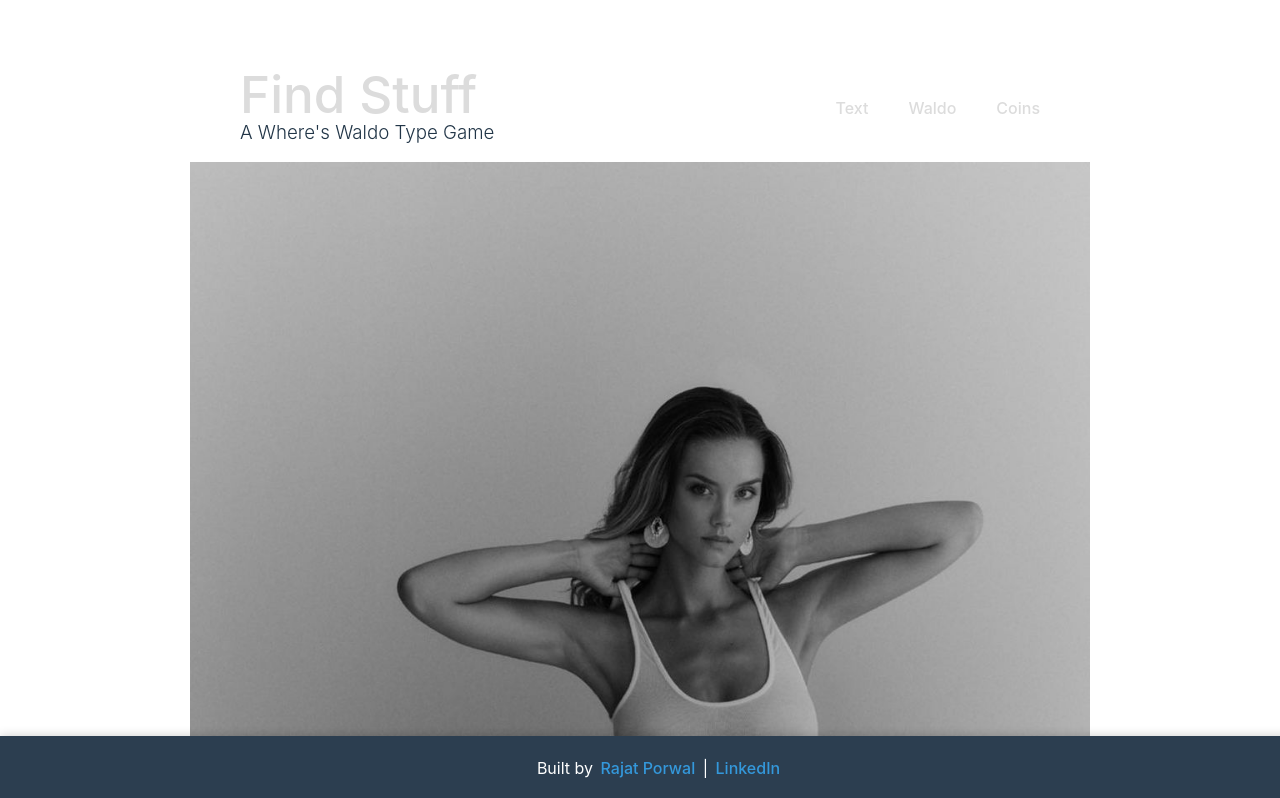
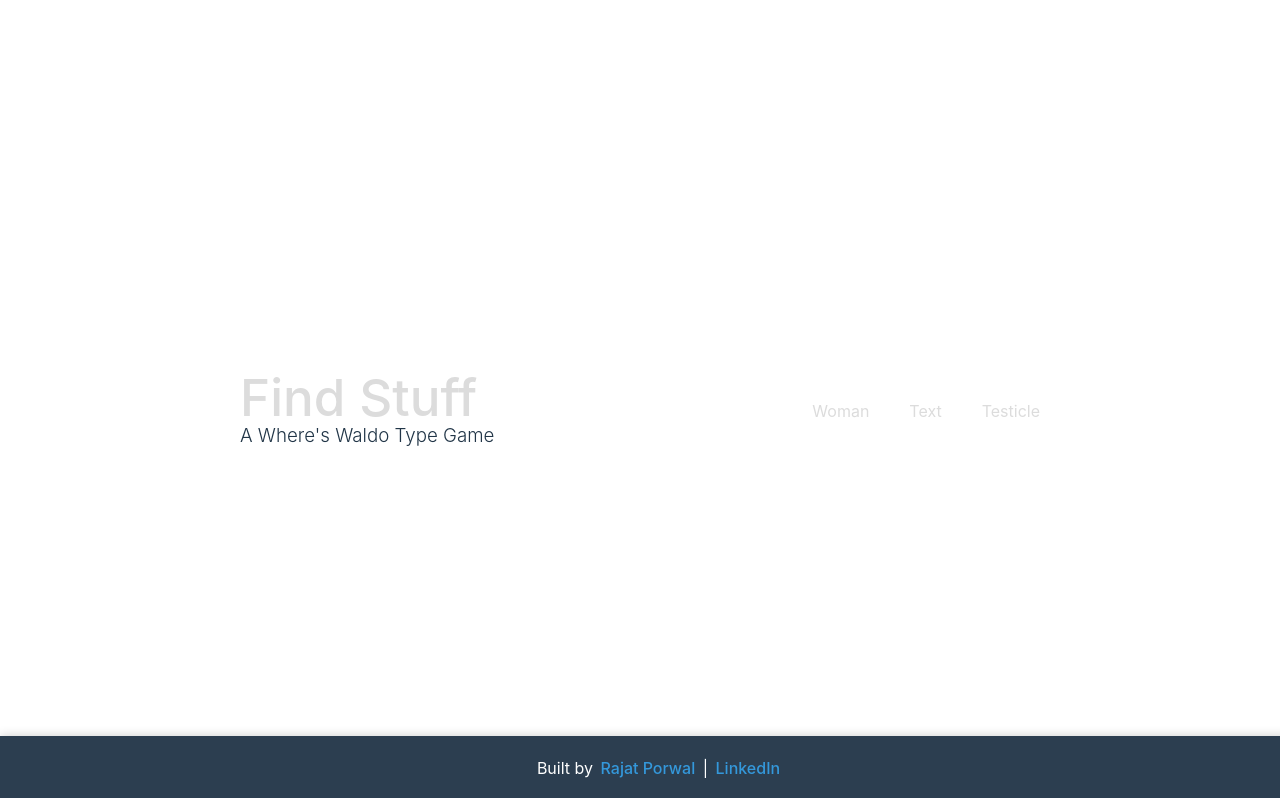
Before and after one commit to rajat-porwal/Where-s-Waldo-A-photo-tagginf-App-, a React (Vite) app: page / in a window 1280 px wide. Shown: the top 798 px of the page. Built offline with nearby package versions, Linux system fonts and the light colour scheme.

Commit message:
Refactored so all necessary data is in App.js

```diff
--- a/src/App.css
+++ b/src/App.css
@@ -72,6 +72,7 @@
   padding-left: 40px;
 }
 
-#navbar * a{
+#navbar * span, #navbar * a {
   color: gainsboro !important;
+  cursor: pointer;
 }
--- a/src/App.jsx
+++ b/src/App.jsx
@@ -1,14 +1,61 @@
+import './App.css';
+import { useState } from 'react';
 import Top from './components/Top';
 import Bottom from './components/Bottom';
 import Puzzle from './components/Puzzle';
-import './App.css';
+import puzzle1 from './assets/pic1.jpg';
+import puzzle2 from './assets/pic2.jpg';
+import testPuzzle from './assets/react.svg';
 
+const gameData = [
+  {
+    image: puzzle1,
+    gameName: "woman",
+    goalNames: {
+      goalOne: "eyes",
+      goalTwo: "elbows",
+      goalThree: "hair",
+    },
+  },
+  {
+    image: puzzle2,
+    gameName: "text",
+    goalNames: {
+      goalOne: "tildea",
+      goalTwo: "uppercaseT",
+      goalThree: "sharpS",
+    }
+  },
+  {
+    image: testPuzzle,
+    gameName: "testicle",
+    goalNames:{
+      goalOne: "testicle",
+      goalTwo: "boobies",
+      goalThree: "ass",
+    }
+  }
+];
+
+const listOfLinks = gameData.map( elem => {
+  return(elem.gameName);
+})
 function App() {
+  const [game, setGame] = useState('default');
 
   return(
     <>
-      <Top />
-      <Puzzle />
+      <Top game_names={listOfLinks} game_picker={setGame} />
+      {gameData.map( (elem, index)=> {
+        if (game === elem.gameName) {
+          return(
+            <Puzzle pic={elem.image} goalNames={elem.goalNames} key={index} />
+          );
+        }
+      })}
+      {/* <Puzzle pic={gameData[0].image} goalNames={gameData[0].goalNames} /> */}
+      {/* <Puzzle pic={gameData[1].image} goalNames={gameData[1].goalNames} /> */}
+      {/* <Puzzle pic={gameData[2].image} goalNames={gameData[2].goalNames} /> */}
       <Bottom />
     </>
   )
--- a/src/components/Puzzle.jsx
+++ b/src/components/Puzzle.jsx
@@ -1,4 +1,3 @@
-import pic from '../assets/pic1.jpg';
 import { useState, useEffect, useRef } from 'react';
 
 const CharacterSelectionModal = (props) => {
@@ -37,18 +36,28 @@ const CharacterSelectionModal = (props) => {
     document.addEventListener("keydown", handleKeydown);
   });
 
+  const goalNames = {...props.goal_names};
+
+  const sendMe = {
+    nameOne: goalNames.goalOne,
+    nameTwo: goalNames.goalTwo,
+    nameThree: goalNames.goalThree,
+    sendOne: function() { console.log(JSON.stringify({ name: sendMe.nameOne, loc: [imageX, imageY]})) },
+    sendTwo: function() { console.log(JSON.stringify({ name: sendMe.nameTwo, loc: [imageX, imageY]})) },
+    sendThree: function() { console.log(JSON.stringify({ name: sendMe.nameThree, loc: [imageX, imageY]})) },
+  }
+
+
+
   return (
     <div>
       <div className="character-selection-radius" style={{display: hide, top: pageY - 17, left: pageX - 17}}>
       </div>
       <div className="character-selection-modal" id="imageModal" style={{display: hide, top: pageY - modalUp, left: pageX + 20}} ref={elementRef}>
         <span className="modal-x-button" onClick={closeModal}>&times;</span>
-        <p>Image X: {imageX}</p>
-        <p>Image Y: {imageY}</p>
-        <p>Page X: {pageX}</p>
-        <p>Page Y: {pageY}</p>
-        <p>Wind X: {windX}</p>
-        <p>Wind Y: {windY}</p>
+        <div><p><span onClick={sendMe.sendOne}>Image 1</span></p></div>
+        <div><p><span onClick={sendMe.sendTwo}>Image 2</span></p></div>
+        <div><p><span onClick={sendMe.sendThree}>Image 3</span></p></div>
       </div>
     </div>
   )
--- a/src/components/Top.jsx
+++ b/src/components/Top.jsx
@@ -1,4 +1,17 @@
-export default function Top() {
+import { useState } from 'react';
+
+export default function Top(props) {
+
+  const links = ["Text", "Waldo", "Coins"];
+  const gameNames = props.game_names;
+  const setGame = props.game_picker;
+  const gameData = []
+  gameNames.forEach( elem => {
+    gameData.push({
+      gameName: elem,
+      setGame: function(){setGame(elem)},
+    });
+  })
 
   return(
     <div id="navbar">
@@ -6,15 +19,9 @@ export default function Top() {
       <h3 id="subtitle">A Where's Waldo Type Game</h3>
       <div id="navlinksdiv">
         <ul id="navlinks">
-          <li>
-            <a href="#">Text</a>
-          </li>
-          <li>
-            <a href="#">Waldo</a>
-          </li>
-          <li>
-            <a href="#">Coins</a>
-          </li>
+        {gameData.map( (elem, index)=> {
+            return (<li key={index}><span onClick={elem.setGame}>{String(elem.gameName[0].toUpperCase() + elem.gameName.slice(1))}</span></li>)
+          })}
         </ul>
       </div>
     </div>
```
Also changed, not shown: src/assets/pic2.jpg (added), 1 other file (tests, documents, lock files or other folders).
